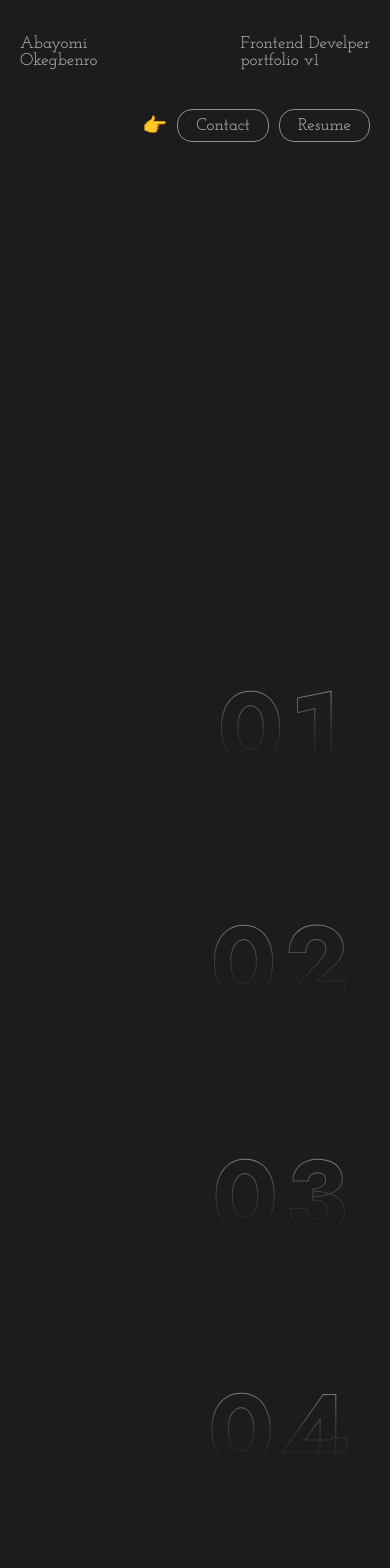
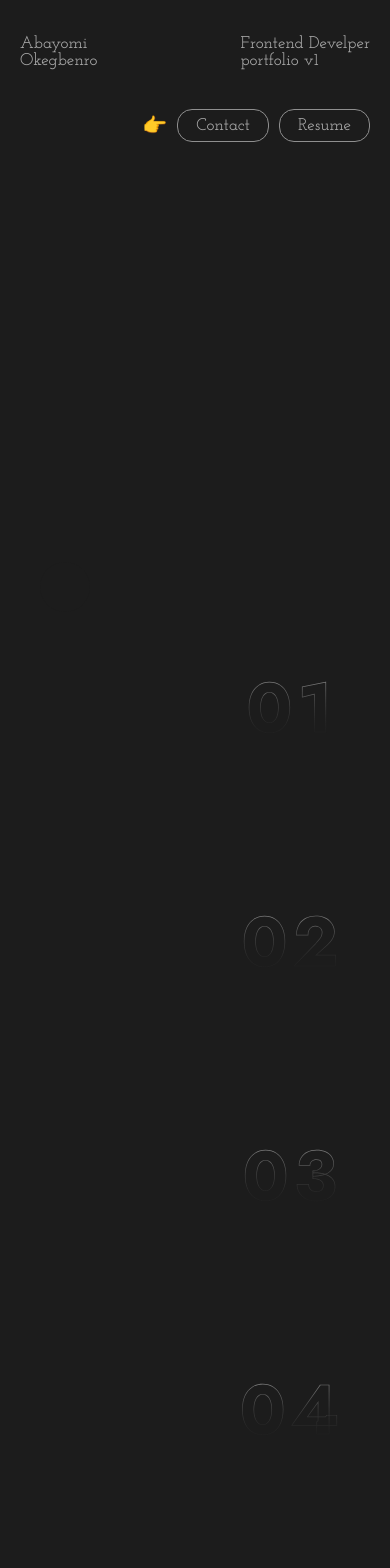
Before and after one commit to Abayomzee/portfolio-v1, a React (Create React App) app: page / in a window 390 px wide. Shown: the top 1568 px of the page. Built offline with nearby package versions, Linux system fonts and the light colour scheme.

Commit message:
feat: Adding preloader

```diff
--- a/src/Components/Molecules/ProjectCard/style.css
+++ b/src/Components/Molecules/ProjectCard/style.css
@@ -84,6 +84,15 @@ div.prjc-column::after {
   -webkit-text-stroke: 0.006rem #ffffffa1;
 }
 
+@media only screen and (max-width: 43.75em) {
+  /* 700px */
+  .prjc-column::before {
+    transform: scale(0.7);
+    top: 0;
+    right: 0;
+  }
+}
+
 .prjc-column-bottom {
   display: flex;
   margin-top: 20rem;
@@ -121,10 +130,6 @@ div.prjc-column::after {
 }
 
 .prjc-description {
-  /* position: absolute;
-  bottom: 105%;
-  right: 0; */
-
   font-weight: 300;
   font-size: 1.2rem;
   line-height: 100%;
@@ -133,20 +138,6 @@ div.prjc-column::after {
   text-transform: uppercase;
   margin-left: auto;
 }
-/*
-.prjc-name::after {
-  position: absolute;
-  bottom: 105%;
-  right: 0;
-
-  font-weight: 300;
-  font-size: 1.2rem;
-  line-height: 100%;
-  color: var(--color-primary);
-  -webkit-text-fill-color: var(--color-primary);
-  text-transform: uppercase;
-  display: none;
-} */
 
 @media only screen and (max-width: 53.13em) {
   /* 850px */
```
